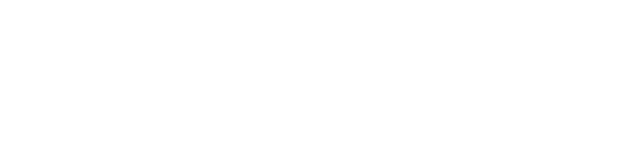
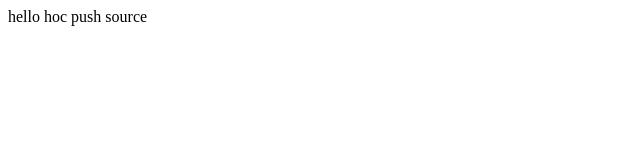
Before and after one commit to congtrandesigner/hoc-reactjs, a plain HTML site: page TonyTeo/AlbumShop/index.html in a window 1280 px wide. Shown: the whole page, without its empty margins (0-640 px from the left). Drawn offline with Linux system fonts and the light colour scheme.

Commit message:
thay doi

```diff
--- a/TonyTeo/AlbumShop/index.html
+++ b/TonyTeo/AlbumShop/index.html
@@ -7,6 +7,6 @@
     <link rel="stylesheet" href="css/Style.css">
 </head>
 <body>
-
+    hello hoc push source
 </body>
 </html>
```
